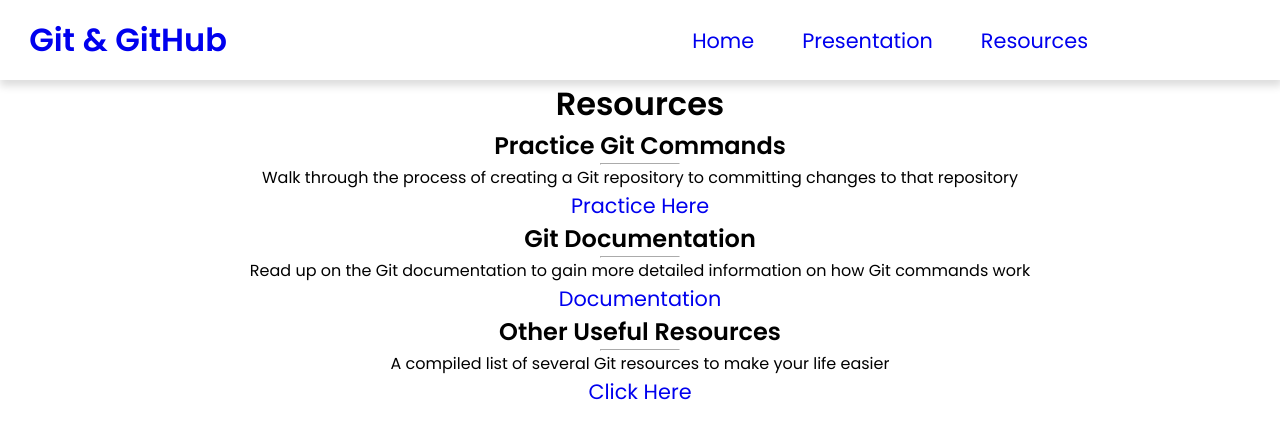
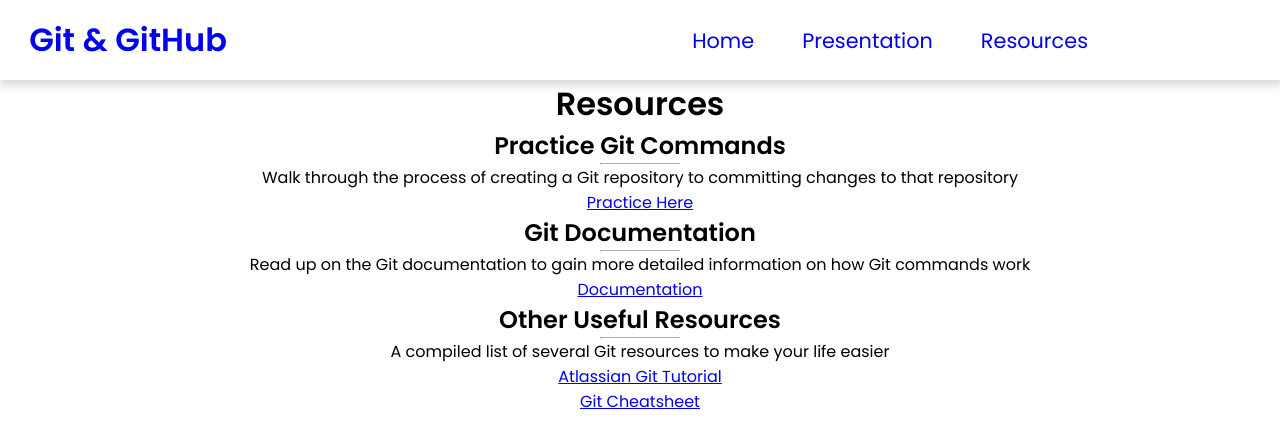
Before and after one commit to Gily-H/git-and-github-reference-site, a React (Create React App) app: page /resources in a window 1280 px wide. Shown: the top 448 px of the page. Built offline with nearby package versions, Linux system fonts and the light colour scheme.

Commit message:
Refactor: ResourceGroup to allow for easy adding of multiple links per section

```diff
--- a/src/components/pages/index.js
+++ b/src/components/pages/index.js
@@ -1,3 +1,3 @@
-export { Home } from "./home";
-export { Presentation } from "./presentation";
-export { Resources } from "./resources";
+export { Home } from "./Home";
+export { Presentation } from "./Presentation";
+export { Resources } from "./Resources";
--- a/src/components/pages/resources/ResourceGroup.js
+++ b/src/components/pages/resources/ResourceGroup.js
@@ -1,11 +1,19 @@
 import React from "react";
-import { NavItem, TextSection } from "../../common";
+import { TextSection } from "../../common";
 
 const ResourceGroup = (props) => {
+  const links = props.links.map((link) => (
+    <div>
+      <a key={link.id} className="resource-link" href={link.path}>
+        {link.linkText}
+      </a>
+    </div>
+  ));
+
   return (
     <section className="resource-group-container">
       <TextSection title={props.title} text={props.text} />
-      <NavItem path={props.path} text={props.linkText} />
+      {links}
     </section>
   );
 };
--- a/src/components/pages/resources/Resources.js
+++ b/src/components/pages/resources/Resources.js
@@ -1,33 +1,18 @@
 import React from "react";
 import "./Resources.css";
 
+import { GIT_RESOURCES } from "./resourceInfo/gitResources";
 import ResourceGroup from "./ResourceGroup";
 
 const Resources = () => {
+  const resourceGroups = GIT_RESOURCES.map((resource) => (
+    <ResourceGroup key={resource.id} title={resource.title} text={resource.text} links={resource.links} />
+  ));
+
   return (
     <div className="resources-container">
       <h1>Resources</h1>
-
-      <ResourceGroup
-        title="Practice Git Commands"
-        text="Walk through the process of creating a Git repository to committing changes to that repository"
-        path="#"
-        linkText="Practice Here"
-      />
-
-      <ResourceGroup
-        title="Git Documentation"
-        text="Read up on the Git documentation to gain more detailed information on how Git commands work"
-        path="#"
-        linkText="Documentation"
-      />
-
-      <ResourceGroup
-        title="Other Useful Resources"
-        text="A compiled list of several Git resources to make your life easier"
-        path="#"
-        linkText="Click Here"
-      />
+      {resourceGroups}
     </div>
   );
 };
--- /dev/null
+++ b/src/components/pages/resources/resourceInfo/gitResources.js
@@ -0,0 +1,43 @@
+export const GIT_RESOURCES = [
+  {
+    id: "git-resource-1",
+    title: "Practice Git Commands",
+    text: "Walk through the process of creating a Git repository to committing changes to that repository",
+    links: [
+      {
+        id: "git1",
+        path: "#",
+        linkText: "Practice Here",
+      },
+    ],
+  },
+  {
+    id: "git-resource-2",
+    title: "Git Documentation",
+    text: "Read up on the Git documentation to gain more detailed information on how Git commands work",
+    links: [
+      {
+        id: "git2",
+        path: "https://git-scm.com/doc",
+        linkText: "Documentation",
+      },
+    ],
+  },
+  {
+    id: "git-resource-3",
+    title: "Other Useful Resources",
+    text: "A compiled list of several Git resources to make your life easier",
+    links: [
+      {
+        id: "git3",
+        path: "https://www.atlassian.com/git",
+        linkText: "Atlassian Git Tutorial",
+      },
+      {
+        id: "git4",
+        path: "https://education.github.com/git-cheat-sheet-education.pdf",
+        linkText: "Git Cheatsheet"
+      },
+    ],
+  },
+];
```
